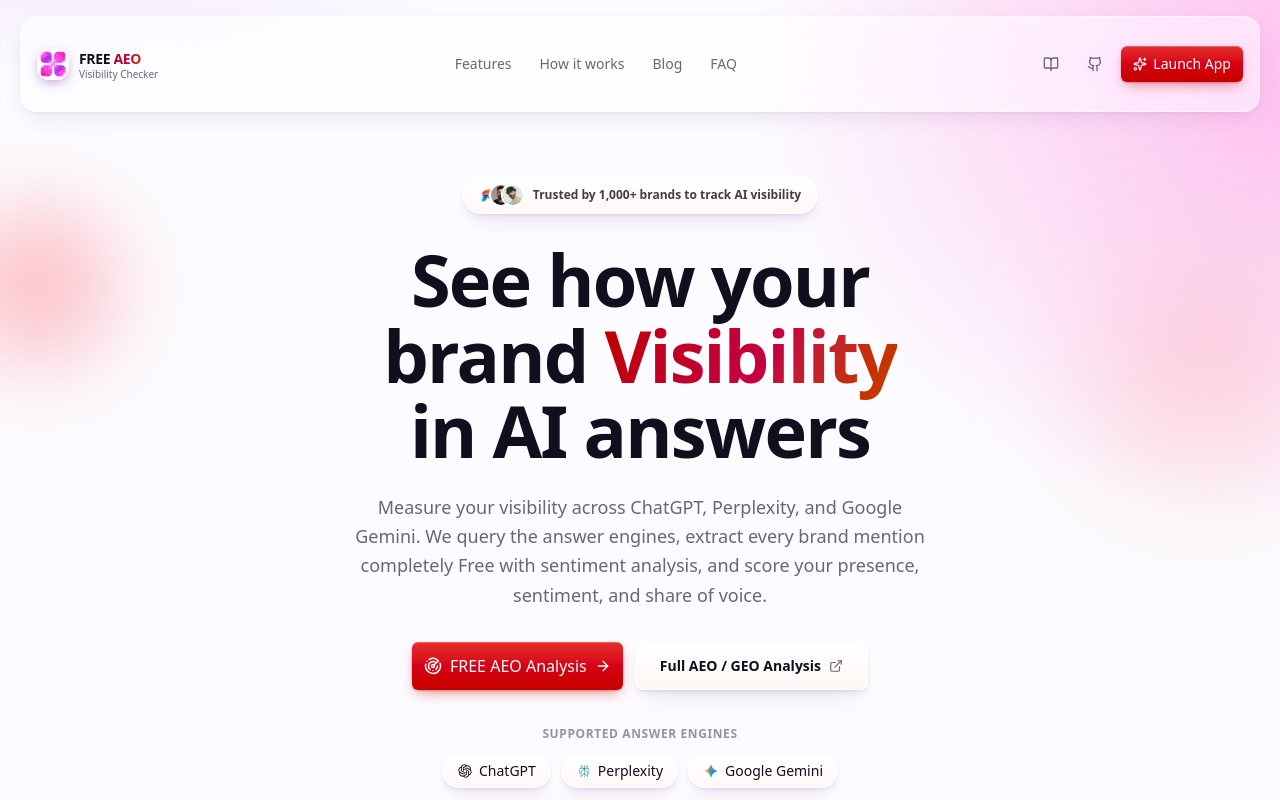
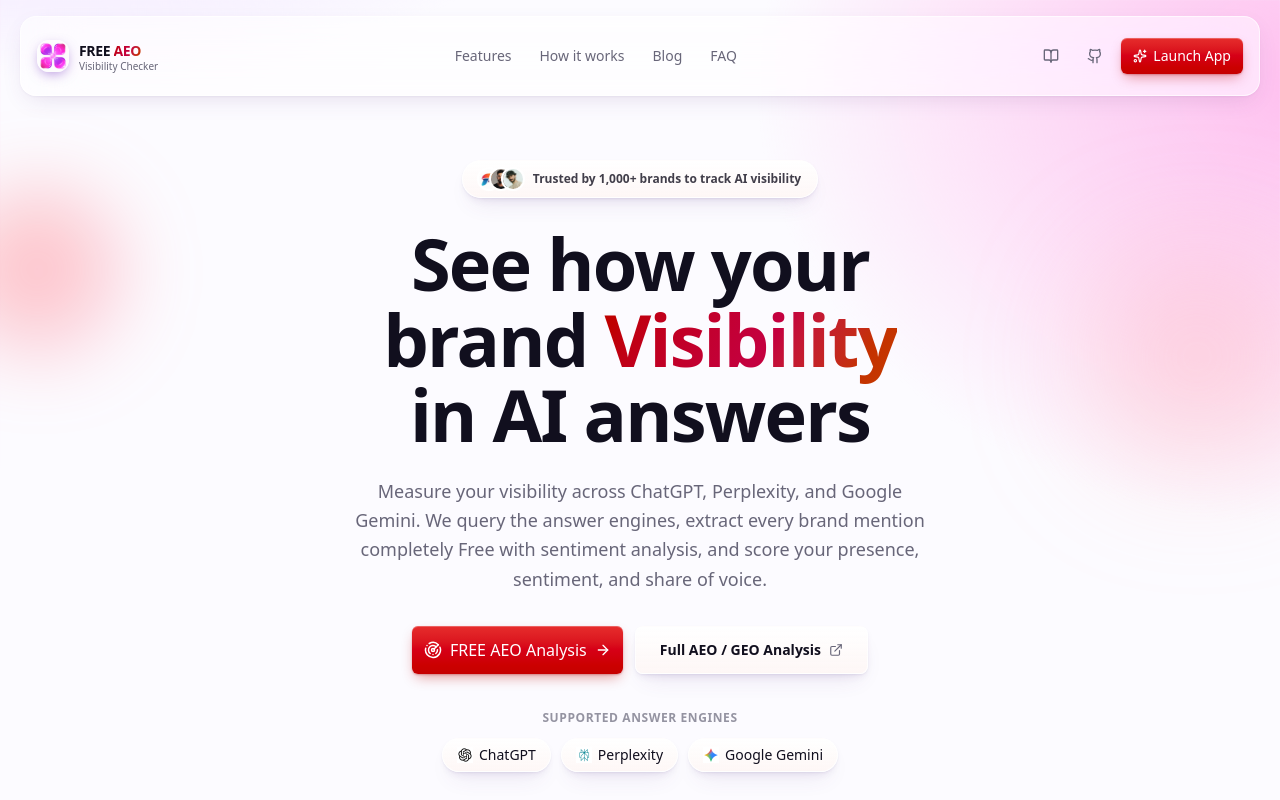
Before and after one commit to iDilsh/gptwebsite, a Next.js app: page / in a window 1280 px wide. Shown: the top 800 px of the page. Built offline with nearby package versions, Linux system fonts and the light colour scheme.

Commit message:
Adjust nav-bar height and max width
Reduced height and max width of the navigation bar.

```diff
--- a/src/components/aeo/nav-bar.tsx
+++ b/src/components/aeo/nav-bar.tsx
@@ -23,7 +23,7 @@
   return (
     <header className="sticky top-0 z-50 px-3 pt-3 sm:px-5 sm:pt-4">
       <nav
-        className="aeo-glass aeo-nav-blur mx-auto flex h-24 max-w-8xl items-center justify-between rounded-2xl px-3 pl-4 shadow-[0_8px_30px_-12px_oklch(0.45_0.14_310/0.25)] sm:px-4"
+        className="aeo-glass aeo-nav-blur mx-auto flex h-20 max-w-7xl items-center justify-between rounded-2xl px-3 pl-4 shadow-[0_8px_30px_-12px_oklch(0.45_0.14_310/0.25)] sm:px-4"
         style={{
           backgroundColor: "rgb(255 255 255 / 0.55)",
           backdropFilter: "blur(28px) saturate(180%)",
```
